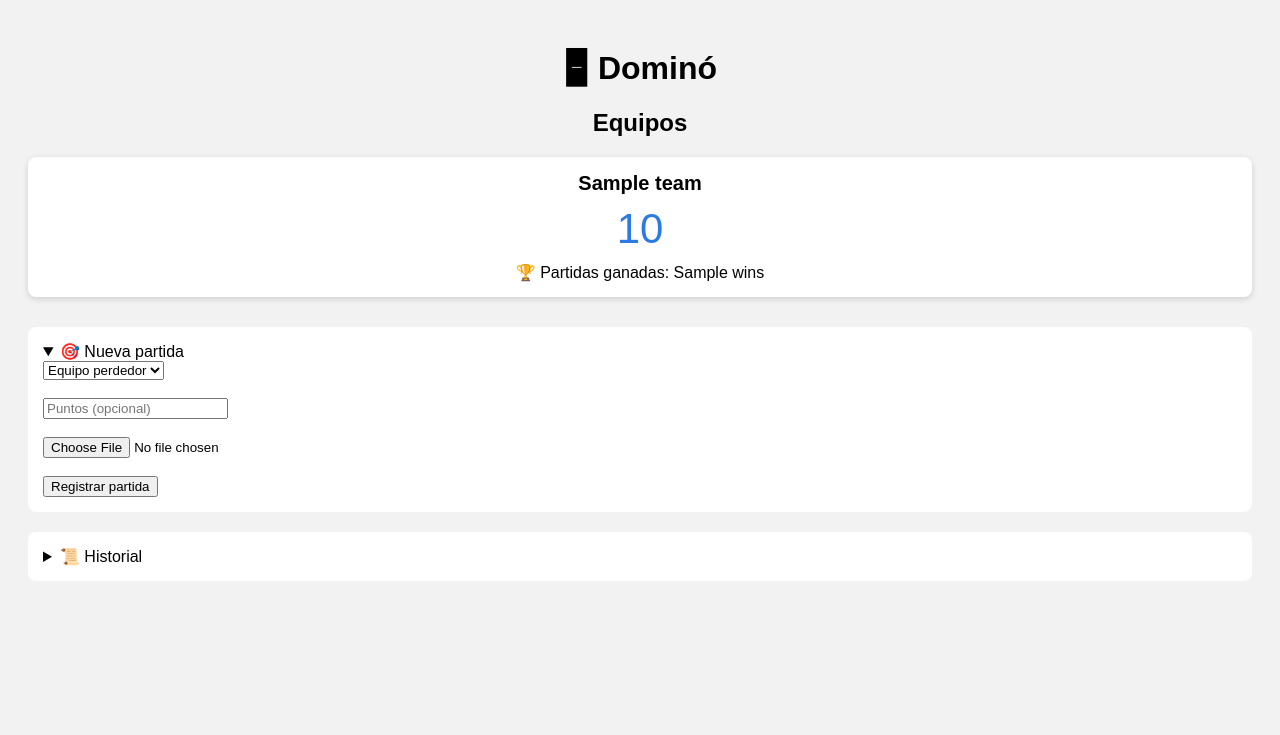
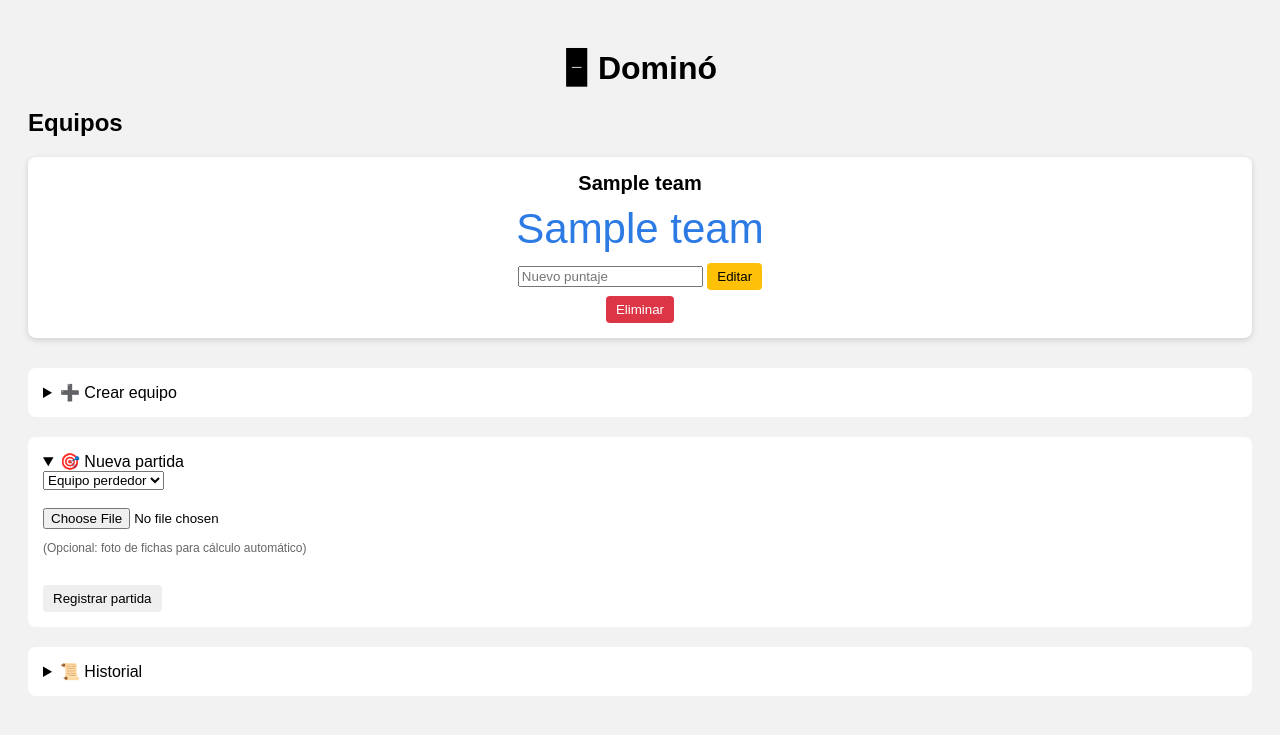
Before and after one commit to abrahamramost01-netizen/dmie, a Flask app: template templates/index.html in a window 1280 px wide. Shown: the top 735 px of the page. Run offline with Flask 3, Linux system fonts and the light colour scheme; the template is opened without the code that fills it: most values are stand-ins (such as "Sample title", 1, 10 or a date in 2020); some libraries are stand-ins or nearby versions.

Commit message:
Update index.html

```diff
--- a/templates/index.html
+++ b/templates/index.html
@@ -11,10 +11,11 @@ body {
     padding: 20px;
 }
 
-h1, h2 {
+h1 {
     text-align: center;
 }
 
+/* ================= EQUIPOS ================= */
 .teams {
     display: grid;
     grid-template-columns: repeat(auto-fit, minmax(220px, 1fr));
@@ -28,19 +29,18 @@ h1, h2 {
     padding: 15px;
     text-align: center;
     box-shadow: 0 2px 6px rgba(0,0,0,.15);
-    transition: transform .3s;
+    position: relative;
 }
 
 .team-card.winner {
-    border: 4px solid #28a745;
-    background: #eafaf1;
-    animation: pulse 1.5s infinite;
+    border: 3px solid #28a745;
+    background: #eaffea;
+    animation: glow 1.5s infinite alternate;
 }
 
-@keyframes pulse {
-    0% { transform: scale(1); }
-    50% { transform: scale(1.03); }
-    100% { transform: scale(1); }
+@keyframes glow {
+    from { box-shadow: 0 0 5px #28a745; }
+    to   { box-shadow: 0 0 18px #28a745; }
 }
 
 .team-name {
@@ -54,42 +54,57 @@ h1, h2 {
     margin: 10px 0;
 }
 
-.matches {
+/* ================= BOTONES ================= */
+.team-actions form {
+    margin-top: 6px;
+}
+
+button {
+    padding: 6px 10px;
+    border: none;
+    border-radius: 4px;
+    cursor: pointer;
+}
+
+.edit {
+    background: #ffc107;
+}
+
+.delete {
+    background: #dc3545;
+    color: white;
+}
+
+/* ================= SECCIONES ================= */
+details {
     background: white;
     padding: 15px;
     border-radius: 8px;
+    margin-bottom: 20px;
 }
 
+/* ================= HISTORIAL ================= */
 .match {
     border-bottom: 1px solid #ddd;
     padding: 10px 0;
 }
 
-.match:last-child {
-    border-bottom: none;
+.match img {
+    max-width: 100%;
+    border-radius: 6px;
+    margin-top: 10px;
 }
 
-img {
-    max-width: 100%;
+.calc {
+    background: #f8f9fa;
     border-radius: 6px;
-    margin-top: 8px;
+    padding: 10px;
+    margin-top: 10px;
+    font-size: 14px;
 }
 
-.badge {
-    display: inline-block;
-    background: #28a745;
-    color: white;
-    padding: 3px 8px;
-    border-radius: 12px;
-    font-size: 12px;
-    margin-left: 5px;
-}
-
-details {
-    background: white;
-    padding: 15px;
-    border-radius: 8px;
-    margin-bottom: 20px;
+.calc ul {
+    margin: 5px 0 0 15px;
 }
 </style>
 </head>
@@ -98,41 +113,66 @@ details {
 
 <h1>🁢 Dominó</h1>
 
+{% set WIN_POINTS = win_points if win_points is defined else 200 %}
+
 <!-- ================= EQUIPOS ================= -->
 <h2>Equipos</h2>
 <div class="teams">
 {% for t in teams %}
-    <div class="team-card {% if t.points >= win_points %}winner{% endif %}">
-        <div class="team-name">
-            {{ t.name }}
-            {% if t.points >= win_points %}
-                <span class="badge">GANADOR</span>
-            {% endif %}
+    <div class="team-card {% if t[2] >= WIN_POINTS %}winner{% endif %}">
+        <div class="team-name">{{ t[1] }}</div>
+        <div class="team-points">{{ t[2] }}</div>
+
+        {% if t[2] >= WIN_POINTS %}
+            <strong>🏆 Ganador</strong>
+        {% endif %}
+
+        <div class="team-actions">
+            <form method="post" action="/edit_team_points">
+                <input type="hidden" name="team_id" value="{{ t[0] }}">
+                <input type="number" name="points" placeholder="Nuevo puntaje" required>
+                <button class="edit">Editar</button>
+            </form>
+
+            <form method="post" action="/delete_team"
+                  onsubmit="return confirm('¿Eliminar este equipo y sus partidas?');">
+                <input type="hidden" name="team_id" value="{{ t[0] }}">
+                <button class="delete">Eliminar</button>
+            </form>
         </div>
-        <div class="team-points">{{ t.points }}</div>
-        <div>🏆 Partidas ganadas: {{ t.wins }}</div>
     </div>
 {% endfor %}
 </div>
 
-<!-- ================= NUEVA PARTIDA ================= -->
+<!-- ================= CREAR EQUIPO ================= -->
+<details>
+<summary>➕ Crear equipo</summary>
+<form method="post" action="/add_team">
+    <input name="name" placeholder="Nombre del equipo" required>
+    <button>Crear</button>
+</form>
+</details>
+
+<!-- ================= PARTIDA ================= -->
 <details open>
 <summary>🎯 Nueva partida</summary>
 <form method="post" action="/add_match" enctype="multipart/form-data">
+
     <select name="team_id" required>
         <option value="">Equipo perdedor</option>
         {% for t in teams %}
-            <option value="{{ t.id }}">{{ t.name }}</option>
+            <option value="{{ t[0] }}">{{ t[1] }}</option>
         {% endfor %}
     </select>
-    <br><br>
 
-    <input type="number" name="points" placeholder="Puntos (opcional)">
     <br><br>
 
     <input type="file" name="image" accept="image/*">
-    <br><br>
+    <p style="font-size:12px;color:#666">
+        (Opcional: foto de fichas para cálculo automático)
+    </p>
 
+    <br>
     <button>Registrar partida</button>
 </form>
 </details>
@@ -141,42 +181,33 @@ details {
 <details>
 <summary>📜 Historial</summary>
 
-<div class="matches">
 {% for m in matches %}
-    <div class="match">
-        <strong>{{ m.team_name }}</strong>
-        +{{ m.points }} puntos
+<div class="match">
+    <strong>{{ m[1] }}</strong> → <b>{{ m[2] }}</b> puntos
+
+    {% if m[3] %}
         <br>
-        <small>{{ m.created_at }}</small>
+        <img src="{{ m[3] }}" alt="Imagen procesada">
+    {% endif %}
 
-        {% if m.image_path %}
-            <div>
-                <b>Imagen original:</b><br>
-                <img src="/{{ m.image_path }}">
-            </div>
-        {% endif %}
-
-        {% if m.processed_image %}
-            <div>
-                <b>Imagen procesada:</b><br>
-                <img src="/{{ m.processed_image }}">
-            </div>
-        {% endif %}
-
-        {% if m.details %}
-            <details>
-                <summary>🧮 Detalle del cálculo</summary>
-                <ul>
-                {% for d in m.details %}
-                    <li>Ficha {{ d.left }} | {{ d.right }} → {{ d.sum }} puntos</li>
-                {% endfor %}
-                </ul>
-                <b>Total:</b> {{ m.points }}
-            </details>
-        {% endif %}
+    {% if m[4] %}
+    <div class="calc">
+        <strong>Detalle del cálculo:</strong>
+        <ul>
+        {% for ficha in m[4].get("fichas", []) %}
+            <li>
+                {{ ficha.lado_a }} + {{ ficha.lado_b }}
+                = {{ ficha.total }}
+            </li>
+        {% endfor %}
+        </ul>
+        <b>Total:</b> {{ m[4].get("total", m[2]) }}
     </div>
+    {% endif %}
+</div>
+{% else %}
+<p>No hay partidas registradas.</p>
 {% endfor %}
-</div>
 
 </details>
 
```
